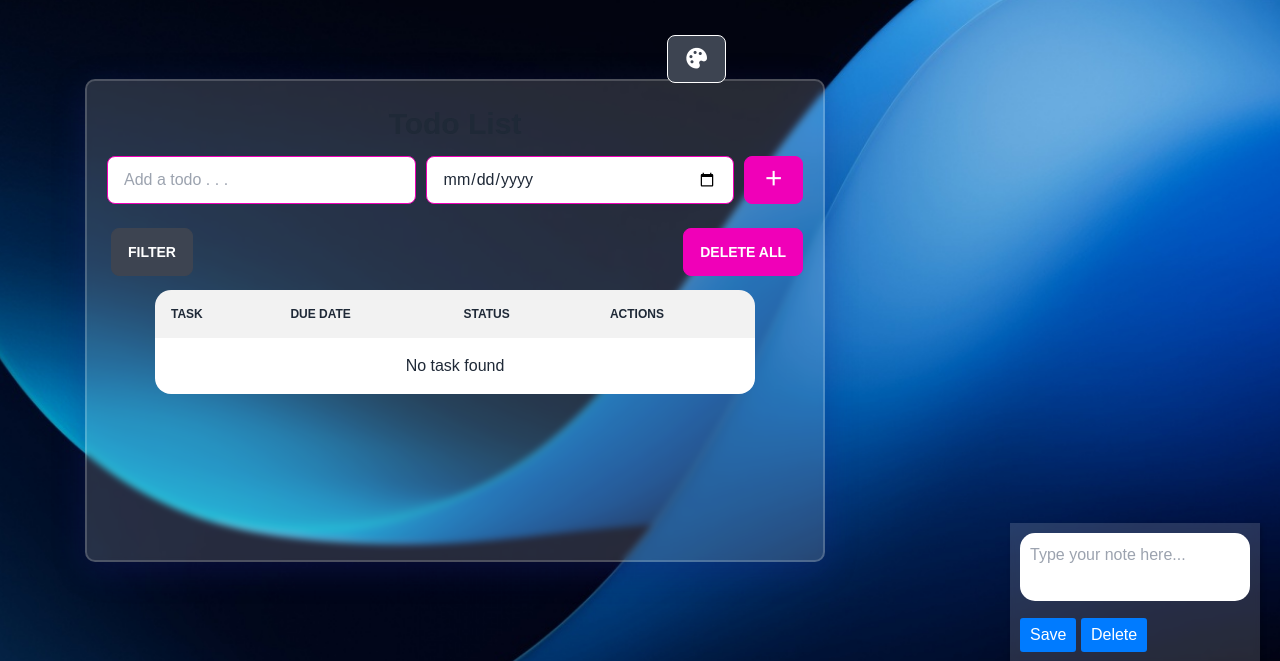
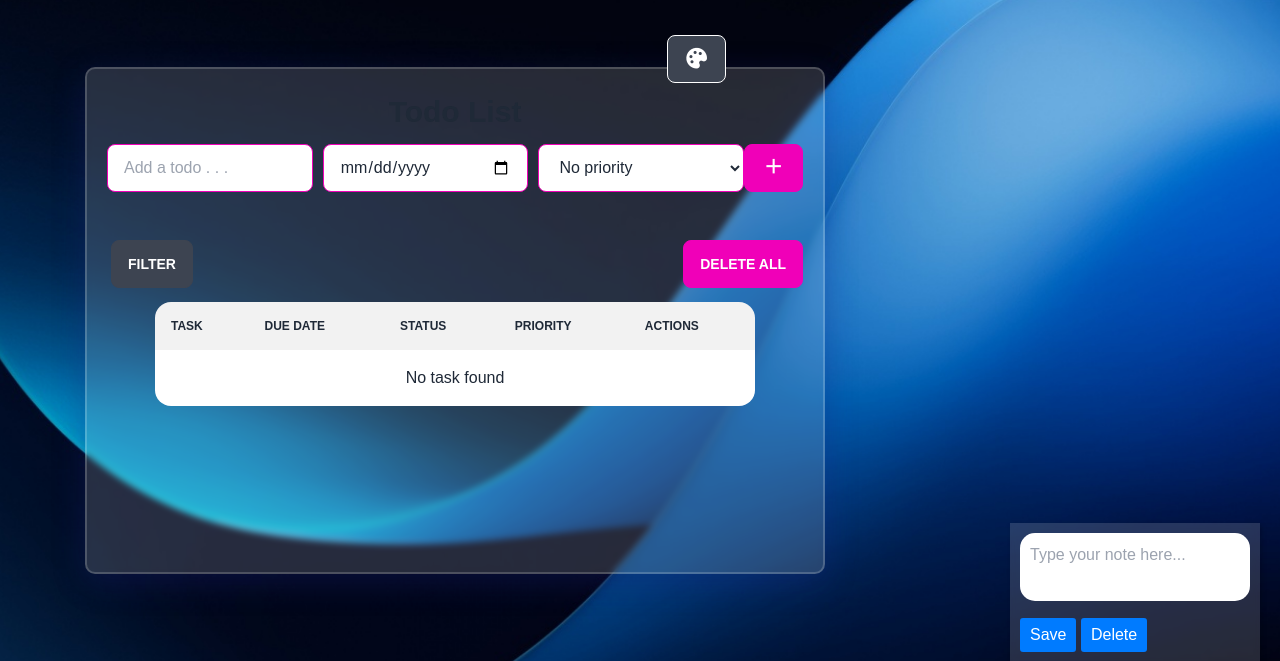
Before and after one commit to 03musab/organizehub, a PHP site: page /dashboard.php in a window 1280 px wide. Shown: the part 98-759 px from the top of the page. Run offline with PHP 8.4, Linux system fonts and the light colour scheme; some libraries are stand-ins or nearby versions; some web fonts are replaced.

Commit message:
priority feature

```diff
--- a/dashboard.css
+++ b/dashboard.css
@@ -229,6 +229,36 @@
     margin: 20px auto;
     padding: 20px;
 }
+/* Add this CSS code to your existing stylesheet */
+
+/* Styles for the priority column */
+.todos-list th:nth-child(4),
+.todos-list td:nth-child(4) {
+    text-align: center;
+
+}
+
+.todos-list th:nth-child(4) {
+    width: 100px;
+}
+
+.todos-list td:nth-child(4) {
+    font-weight: bold;
+}
+
+/* Styles for priority levels */
+.low-priority {
+    color: green;
+}
+
+.medium-priority {
+    color: orange;
+}
+
+.high-priority {
+    color: red;
+}
+
 /* styles.css */
 
 .note-box {
@@ -319,6 +349,7 @@
     flex-direction: column;
     width: 100%;
     margin-bottom: 20px;
+
 }
 
 header h1 {
@@ -328,7 +359,7 @@
 }
 
 .alert-message {
-    width: 70%;
+    width: 60%;
     transform: scale(1);
     height: 0px;
 }
@@ -341,7 +372,6 @@
 .alert-message.hide {
     display: none;
 }
-
 
 
 header .input-section {
@@ -357,6 +387,7 @@
 .input-section input{
     margin-right: 10px;
     max-width: 100%;
+
 }
 
 .todos-filter{
--- a/dashboard.js
+++ b/dashboard.js
@@ -11,6 +11,19 @@
   formatStatus(completed) {
       return completed ? "Completed" : "Pending";
   }
+
+  formatPriority(priority) {
+      switch (priority) {
+          case 1:
+              return "Low";
+          case 2:
+              return "Medium";
+          case 3:
+              return "High";
+          default:
+              return "N/A";
+      }
+  }
 }
 
 // Class responsible for managing Todo items
@@ -20,13 +33,14 @@
       this.todoItemFormatter = todoItemFormatter;
   }
 
-  addTodo(task, dueDate) {
+  addTodo(task, dueDate, priority) {
       const newTodo = {
           id: this.getRandomId(),
           task: this.todoItemFormatter.formatTask(task),
           dueDate: this.todoItemFormatter.formatDueDate(dueDate),
           completed: false,
           status: "pending",
+          priority: parseInt(priority)
       };
       this.todos.push(newTodo);
       this.saveToLocalStorage();
@@ -94,6 +108,7 @@
       this.todoItemFormatter = todoItemFormatter;
       this.taskInput = document.querySelector("input");
       this.dateInput = document.querySelector(".schedule-date");
+      this.priorityDropdown = document.getElementById("priorityDropdown");
       this.addBtn = document.querySelector(".add-task-button");
       this.todosListBody = document.querySelector(".todos-list-body");
       this.alertMessage = document.querySelector(".alert-message");
@@ -134,10 +149,11 @@
   handleAddTodo() {
       const task = this.taskInput.value;
       const dueDate = this.dateInput.value;
+      const priority = this.priorityDropdown.value;
       if (task === "") {
           this.showAlertMessage("Please enter a task", "error");
       } else {
-      const newTodo = this.todoManager.addTodo(task, dueDate);
+          const newTodo = this.todoManager.addTodo(task, dueDate, priority);
           this.showAllTodos();
           this.taskInput.value = "";
           this.dateInput.value = "";
@@ -157,11 +173,10 @@
   }
 
   displayTodos(todos) {
-
       this.todosListBody.innerHTML = "";
 
       if (todos.length === 0) {
-          this.todosListBody.innerHTML = `<tr><td colspan="5" class="text-center">No task found</td></tr>`;
+          this.todosListBody.innerHTML = `<tr><td colspan="6" class="text-center">No task found</td></tr>`;
           return;
       }
 
@@ -171,6 +186,7 @@
           <td>${this.todoItemFormatter.formatTask(todo.task)}</td>
           <td>${this.todoItemFormatter.formatDueDate(todo.dueDate)}</td>
           <td>${this.todoItemFormatter.formatStatus(todo.completed)}</td>
+          <td>${this.todoItemFormatter.formatPriority(todo.priority)}</td>
           <td>
             <button class="btn btn-warning btn-sm" onclick="uiManager.handleEditTodo('${
               todo.id
@@ -193,12 +209,12 @@
       });
   }
 
-
-
   handleEditTodo(id) {
       const todo = this.todoManager.todos.find((t) => t.id === id);
       if (todo) {
           this.taskInput.value = todo.task;
+          this.dateInput.value = todo.dueDate;
+          this.priorityDropdown.value = todo.priority;
           this.todoManager.deleteTodo(id);
 
           const handleUpdate = () => {
@@ -213,7 +229,6 @@
       }
   }
 
-
   handleToggleStatus(id) {
       this.todoManager.toggleTodoStatus(id);
       this.showAllTodos();
@@ -225,12 +240,10 @@
       this.showAllTodos();
   }
 
-
   handleFilterTodos(status) {
       const filteredTodos = this.todoManager.filterTodos(status);
       this.displayTodos(filteredTodos);
   }
-
 
   showAlertMessage(message, type) {
       const alertBox = `
@@ -290,8 +303,6 @@
   }
 }
 
-
-
 // Instantiating the classes
 const todoItemFormatter = new TodoItemFormatter();
 const todoManager = new TodoManager(todoItemFormatter);
--- a/dashboard.php
+++ b/dashboard.php
@@ -45,14 +45,26 @@
         <header>
             <h1>Todo List</h1>
             <!-- Error message -->
-            <div class="alert-message"></div>
             <div class="input-section">
                 <input type="text" placeholder="Add a todo . . ." class="input input-bordered input-secondary w-full max-w-xs" />
                 <input type="date" placeholder="Due date?"class="input input-bordered input-secondary w-full max-w-xs schedule-date" />
-                <button class="btn btn-secondary add-task-button">
+                <select id="priorityDropdown" class="input input-bordered input-secondary  w-full max-w-xs">
+                    <option value="N/A">No priority</option>
+                    <option value="1">Low</option>
+                    <option value="2">Medium</option>
+                    <option value="3">High</option>
+                </select>
+                <button id="btnaddtsk"class="btn btn-secondary add-task-button">
                     <i class="bx bx-plus bx-sm"></i>
                 </button>
             </div>
+            <div>
+                <p>
+                    <br>
+                </p>
+            </div>
+            <div class="alert-message"></div>
+
         </header>
 
         <div class="todos-filter">
@@ -77,6 +89,7 @@
                     <th>Task</th>
                     <th>Due Date</th>
                     <th>Status</th>
+                    <th>Priority</th>
                     <th>Actions</th>
                 </tr>
             </thead>
```
Lines whose indentation alone changed are shown as unchanged.
